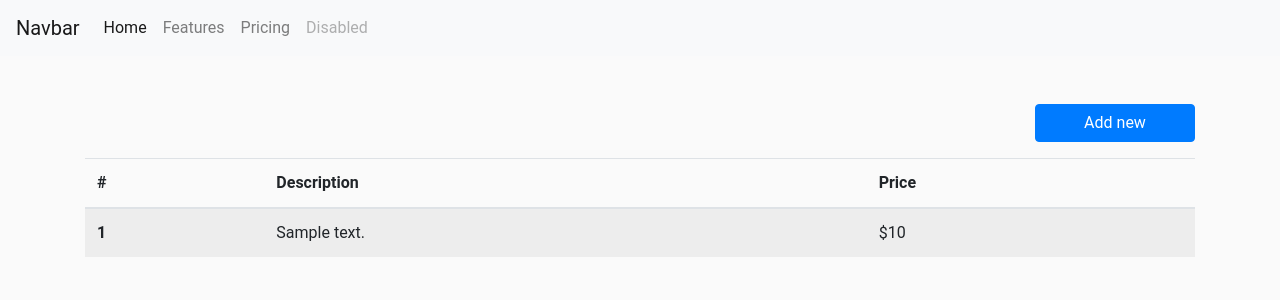
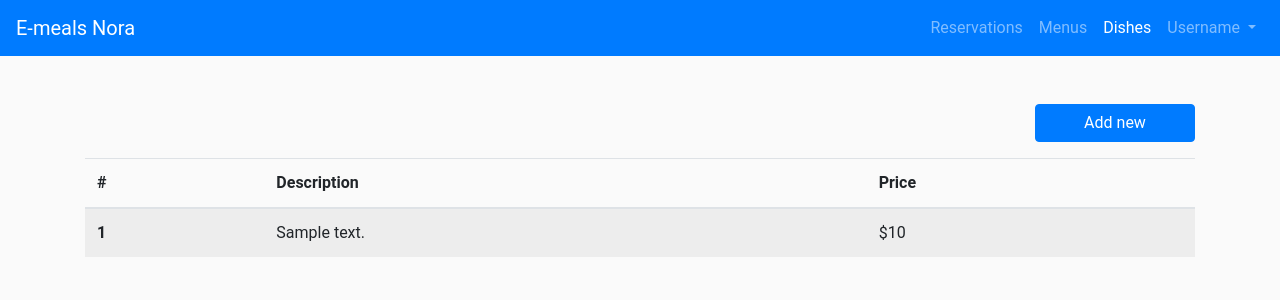
Before and after one commit to dongraft/e-meals, a Django app: page /dishes/list/ in a window 1280 px wide. Shown: the top 300 px of the page. Run offline with Django 3.2, Linux system fonts and the light colour scheme; tables that the repository leaves empty hold one stand-in row (values such as "Sample post"); some libraries are stand-ins or nearby versions.

Commit message:
active class in navigation menu is displayed according to the url of its corresponding module

```diff
--- a/templates/nav.html
+++ b/templates/nav.html
@@ -1,22 +1,34 @@
 {% load static %}
-<nav class="navbar navbar-expand-lg navbar-light bg-light">
-    <a class="navbar-brand" href="#">Navbar</a>
+<nav class="navbar navbar-expand-lg navbar-dark bg-primary">
+    <a class="navbar-brand" href="#">E-meals Nora</a>
     <button class="navbar-toggler" type="button" data-toggle="collapse" data-target="#navbarNav" aria-controls="navbarNav" aria-expanded="false" aria-label="Toggle navigation">
         <span class="navbar-toggler-icon"></span>
     </button>
     <div class="collapse navbar-collapse" id="navbarNav">
-        <ul class="navbar-nav">
-            <li class="nav-item active">
-                <a class="nav-link" href="#">Home <span class="sr-only">(current)</span></a>
+        <ul class="navbar-nav ml-auto">
+            <li class="nav-item {% if request.resolver_match.app_name == 'reservations' %}active{% endif %}">
+                <a class="nav-link" href="#">Reservations
+                    <span class="sr-only">(current)</span></a>
             </li>
             <li class="nav-item">
-                <a class="nav-link" href="#">Features</a>
+                <a class="nav-link {% if request.resolver_match.app_name == 'menus' %}active{% endif %}" href="#">Menus</a>
             </li>
-            <li class="nav-item">
-                <a class="nav-link" href="#">Pricing</a>
+            <li class="nav-item {% if request.resolver_match.app_name == 'dishes' %}active{% endif %}">
+                <a class="nav-link" href="{% url 'dishes:dishe_list' %}">Dishes</a>
             </li>
-            <li class="nav-item">
-                <a class="nav-link disabled" href="#" tabindex="-1" aria-disabled="true">Disabled</a>
+            <li class="nav-item dropdown">
+                <a class="nav-link dropdown-toggle"
+                href="#" id="navbarDropdownMenuLink"
+                role="button" data-toggle="dropdown"
+                aria-haspopup="true"
+                aria-expanded="false">
+                    Username
+                </a>
+                <div class="dropdown-menu dropdown-menu-right dropdown-menu-lg-left" aria-labelledby="navbarDropdownMenuLink">
+                    <a class="dropdown-item" href="#">Action</a>
+                    <a class="dropdown-item" href="#">Another action</a>
+                    <a class="dropdown-item" href="#">logout</a>
+                </div>
             </li>
         </ul>
     </div>
```
